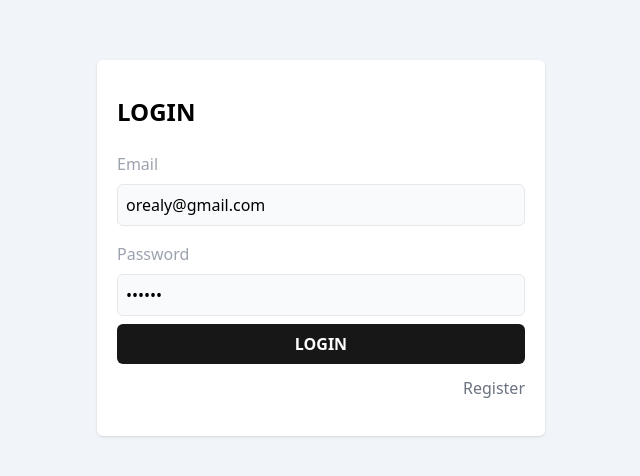
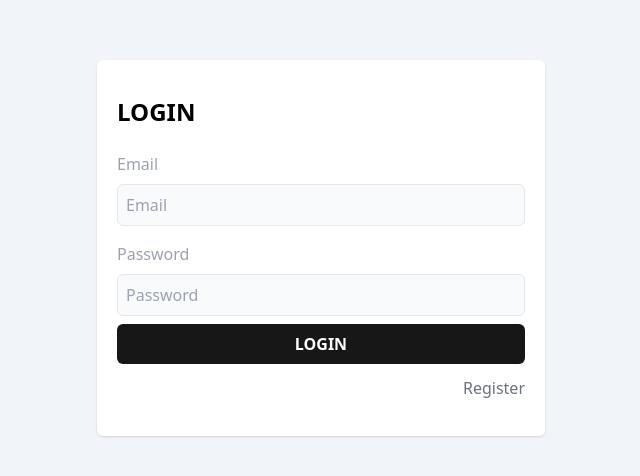
Before and after one commit to Kevin04C/app-rtk-query-app, a React (Vite) app: page /auth/login in a window 1280 px wide. Shown: the part 152-628 px from the top of the page, without its empty margins (319-959 px from the left). Built offline with nearby package versions, Linux system fonts and the light colour scheme; no server answers.

Commit message:
Remove data initial of login

```diff
--- a/src/pages/LoginPage.jsx
+++ b/src/pages/LoginPage.jsx
@@ -6,8 +6,8 @@ import { useLoginMutation } from '../store/api/authApi'
 import { Spinner } from '../views/Spinner'
 
 const initialValues = {
-  email: 'orealy@gmail.com',
-  password: '123456'
+  email: '',
+  password: ''
 }
 const validationSchema = Yup.object().shape({
   email: Yup.string()
```
